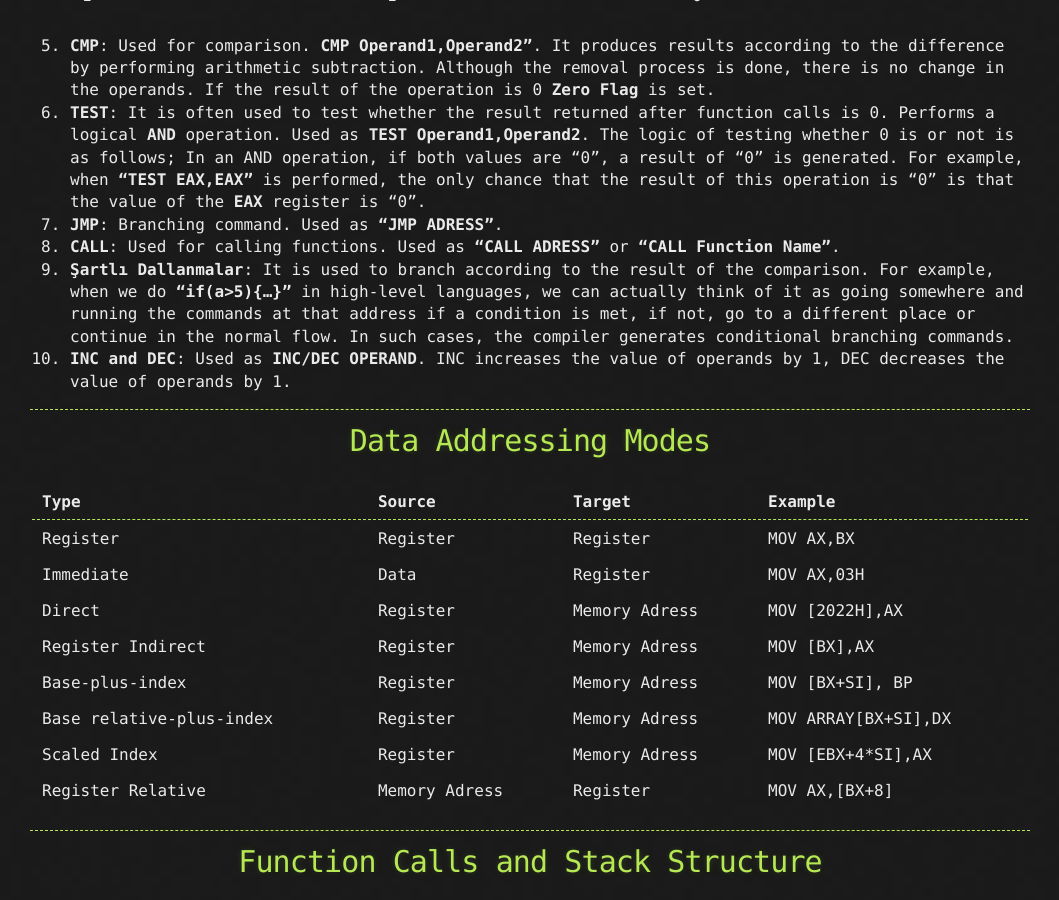
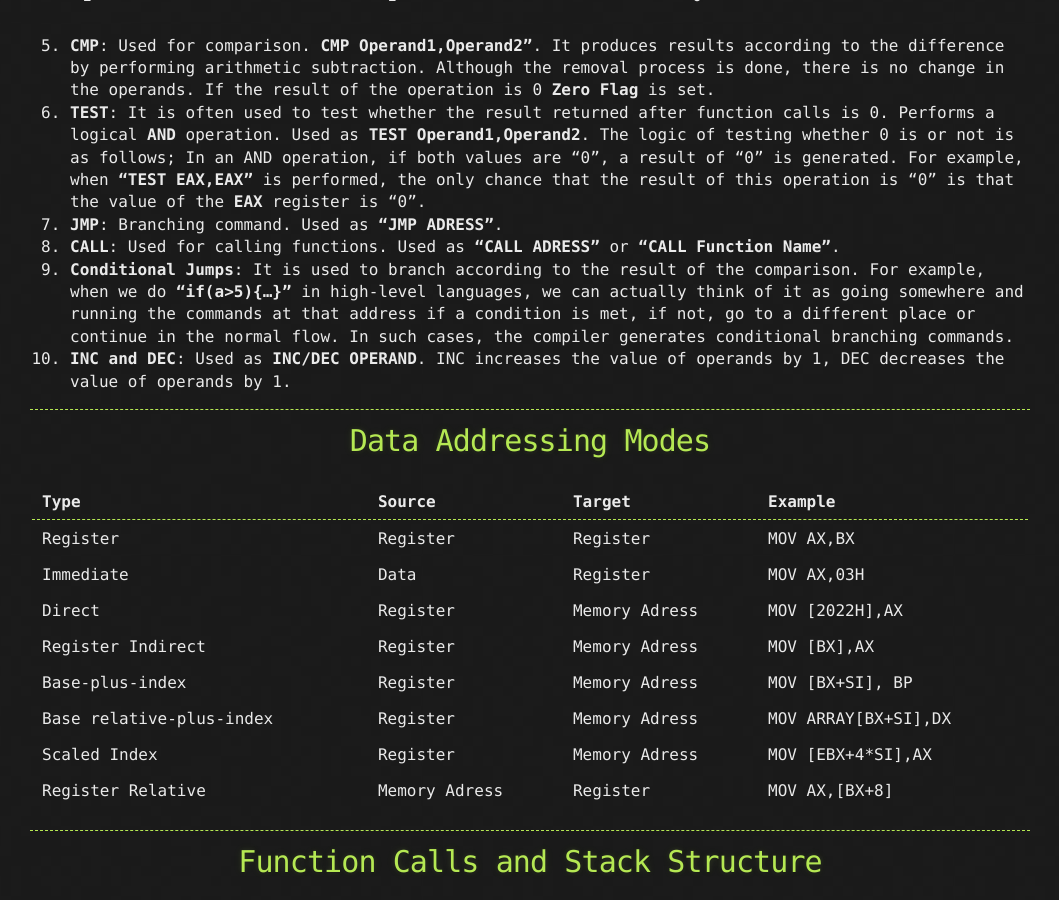
Before and after one commit to fatihbeyexe/onlyf8.github.io, a Jekyll site: the page built from _posts/2022-12-09-assembly-language-101.md, in a window 1280 px wide and 900 px high, scrolled down 5297 px. Shown: the whole window, without its empty margins (110-1169 px from the left). Built offline with Jekyll 4.4.1, drawn with Linux system fonts in a browser that asks for light colours.

Commit message:
fixing posts

```diff
--- a/_posts/2022-12-09-assembly-language-101.md
+++ b/_posts/2022-12-09-assembly-language-101.md
@@ -124,7 +124,7 @@ Logical XOR table:
 6. **TEST**: It is often used to test whether the result returned after function calls is 0. Performs a logical **AND** operation. Used as **TEST Operand1,Operand2**. The logic of testing whether 0 is or not is as follows; In an AND operation, if both values are "0", a result of "0" is generated. For example, when **"TEST EAX,EAX"** is performed, the only chance that the result of this operation is "0" is that the value of the **EAX** register is "0".
 7. **JMP**: Branching command. Used as **"JMP ADRESS"**.
 8. **CALL**: Used for calling functions. Used as **"CALL ADRESS"** or **"CALL Function Name"**.
-9. **Şartlı Dallanmalar**: It is used to branch according to the result of the comparison. For example, when we do **"if(a>5){...}"** in high-level languages, we can actually think of it as going somewhere and running the commands at that address if a condition is met, if not, go to a different place or continue in the normal flow. In such cases, the compiler generates conditional branching commands.
+9. **Conditional Jumps**: It is used to branch according to the result of the comparison. For example, when we do **"if(a>5){...}"** in high-level languages, we can actually think of it as going somewhere and running the commands at that address if a condition is met, if not, go to a different place or continue in the normal flow. In such cases, the compiler generates conditional branching commands.
 10. **INC and DEC**: Used as **INC/DEC OPERAND**. INC increases the value of operands by 1, DEC decreases the value of operands by 1.
 
 ---
```
